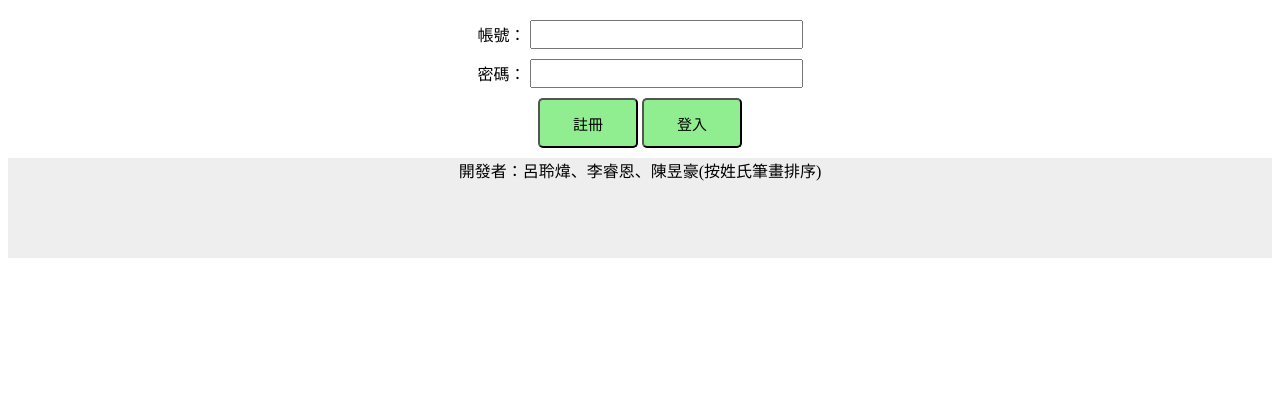
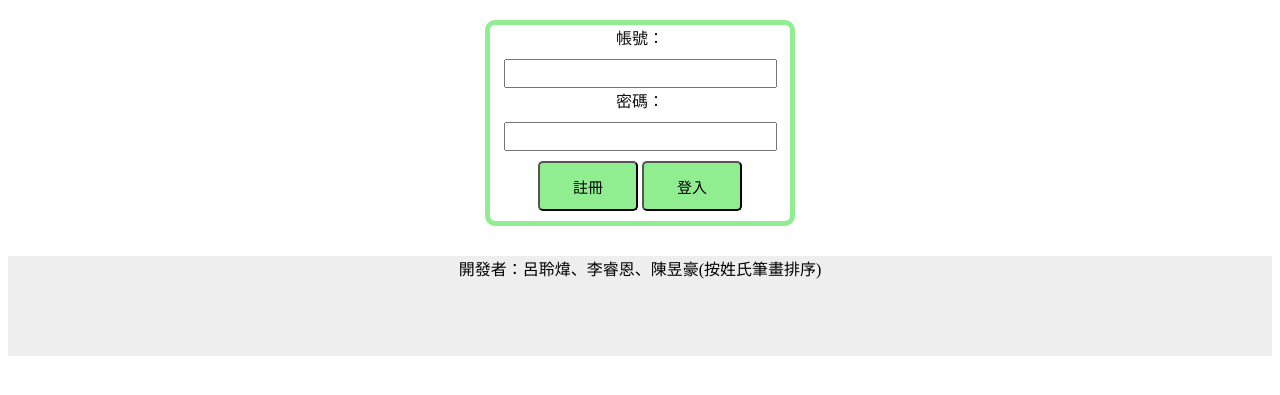
Before and after one commit to channing333/MidProj, a PHP site: page /html/Login.html in a window 1280 px wide. Shown: the part 108-503 px from the top of the page. Run offline with PHP 8.4, Linux system fonts and the light colour scheme.

Commit message:
09:06 CSS修正

```diff
--- a/css/login.css
+++ b/css/login.css
@@ -7,12 +7,22 @@
 }
 
 .content {
+    text-align: center;
     height: auto;
 }
 
 .information {
+    width: 300px;
     text-align: center;
-    margin-top: 10px;
+    margin-top: 20px;
+    margin-left: auto;
+    margin-right: auto;
+    border-style: solid;
+    border-radius: 10px;
+    border-width: 5px;
+    border-color: #90EE90;
+    color: #111111;
+
 }
 
 .account{
@@ -31,11 +41,12 @@
 }
 
 .button:hover{
-    opacity: 0.5;
+    box-shadow: #666 2px 2px 3px;
 }
 
 .footer {
     text-align: center;
     height: 100px;
+    margin-top: 30px;
     background-color: #EEEEEE;
 }
```
